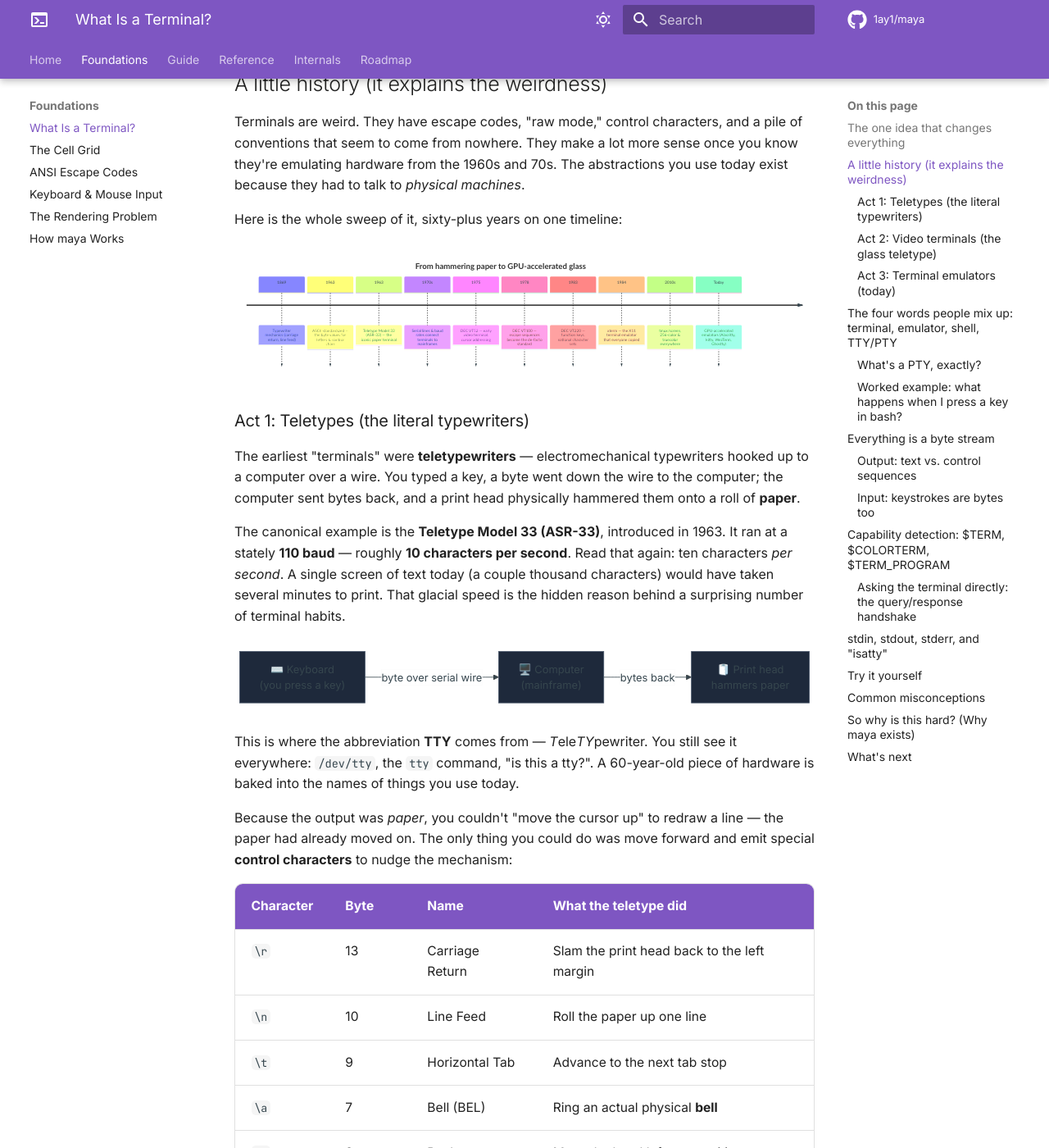
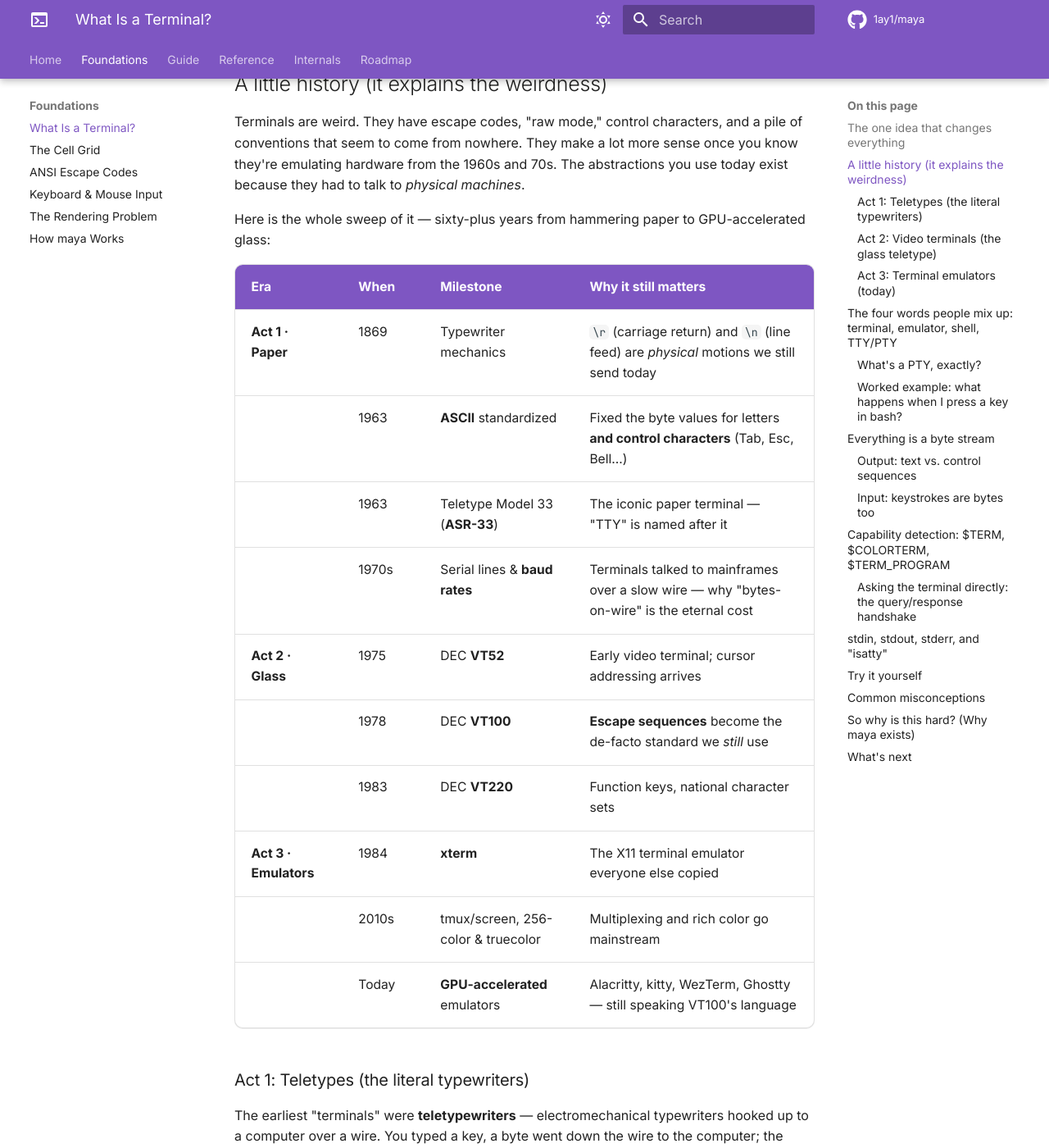
Before and after one commit to 1ay1/maya, an MkDocs documentation site: the page built from docs/foundations/what-is-a-terminal.md, in a window 1280 px wide and 1400 px high, scrolled down 2489 px. Shown: the whole window at 82% size. Built offline with MkDocs 1.6.1 and Material for MkDocs 9.7.7, drawn with Linux system fonts in a browser that asks for light colours; comment, search, counter and statistics services are not loaded.

Commit message:
docs: replace the low-contrast mermaid timeline with a themed table and harden mermaid edge/cluster label contrast

````diff
--- a/docs/foundations/what-is-a-terminal.md
+++ b/docs/foundations/what-is-a-terminal.md
@@ -97,22 +97,21 @@
 you know they're emulating hardware from the 1960s and 70s. The abstractions you use
 today exist because they had to talk to *physical machines*.
 
-Here is the whole sweep of it, sixty-plus years on one timeline:
+Here is the whole sweep of it — sixty-plus years from hammering paper to
+GPU-accelerated glass:
 
-```mermaid
-timeline
-    title From hammering paper to GPU-accelerated glass
-    1869 : Typewriter mechanics (carriage return, line feed)
-    1963 : ASCII standardized — the byte values for letters & control chars
-    1963 : Teletype Model 33 (ASR-33) — the iconic paper terminal
-    1970s : Serial lines & baud rates connect terminals to mainframes
-    1975 : DEC VT52 — early video terminal, cursor addressing
-    1978 : DEC VT100 — escape sequences become the de-facto standard
-    1983 : DEC VT220 — function keys, national character sets
-    1984 : xterm — the X11 terminal emulator that everyone copied
-    2010s : tmux/screen, 256-color & truecolor everywhere
-    Today : GPU-accelerated emulators (Alacritty, kitty, WezTerm, Ghostty)
-```
+| Era | When | Milestone | Why it still matters |
+|-----|------|-----------|----------------------|
+| **Act 1 · Paper** | 1869 | Typewriter mechanics | `\r` (carriage return) and `\n` (line feed) are *physical* motions we still send today |
+| | 1963 | **ASCII** standardized | Fixed the byte values for letters **and control characters** (Tab, Esc, Bell…) |
+| | 1963 | Teletype Model 33 (**ASR-33**) | The iconic paper terminal — "TTY" is named after it |
+| | 1970s | Serial lines & **baud rates** | Terminals talked to mainframes over a slow wire — why "bytes-on-wire" is the eternal cost |
+| **Act 2 · Glass** | 1975 | DEC **VT52** | Early video terminal; cursor addressing arrives |
+| | 1978 | DEC **VT100** | **Escape sequences** become the de-facto standard we *still* use |
+| | 1983 | DEC **VT220** | Function keys, national character sets |
+| **Act 3 · Emulators** | 1984 | **xterm** | The X11 terminal emulator everyone else copied |
+| | 2010s | tmux/screen, 256-color & truecolor | Multiplexing and rich color go mainstream |
+| | Today | **GPU-accelerated** emulators | Alacritty, kitty, WezTerm, Ghostty — still speaking VT100's language |
 
 ### Act 1: Teletypes (the literal typewriters)
 
--- a/docs/stylesheets/extra.css
+++ b/docs/stylesheets/extra.css
@@ -95,8 +95,34 @@
   font-weight: 700;
 }
 
-/* ---- Mermaid diagrams: center & pad --------------------------------- */
+/* ---- Mermaid diagrams: center, frame & keep labels legible ---------- */
 .md-typeset .mermaid {
   margin: 1.2rem auto;
   text-align: center;
+  background: var(--md-code-bg-color);
+  border: 1px solid var(--md-default-fg-color--lightest);
+  border-radius: 12px;
+  padding: 1rem 0.5rem;
 }
+/* Edge labels can render low-contrast on the dark theme — pin them to the
+   page foreground with a matching backdrop so they're always readable.
+   (Node labels are left alone: they set their own color via each diagram's
+   dark `style fill:… color:…`, which is correct in both light and dark.) */
+.md-typeset .mermaid .edgeLabel,
+.md-typeset .mermaid .edgeLabel p,
+.md-typeset .mermaid span.edgeLabel {
+  color: var(--md-default-fg-color) !important;
+  background-color: var(--md-default-bg-color) !important;
+  fill: var(--md-default-fg-color) !important;
+}
+.md-typeset .mermaid .edgeLabel rect,
+.md-typeset .mermaid .labelBkg {
+  fill: var(--md-default-bg-color) !important;
+  opacity: 0.85;
+}
+/* Subgraph / cluster titles legible too. */
+.md-typeset .mermaid .cluster-label,
+.md-typeset .mermaid .cluster-label p {
+  color: var(--md-default-fg-color) !important;
+  fill: var(--md-default-fg-color) !important;
+}
````
